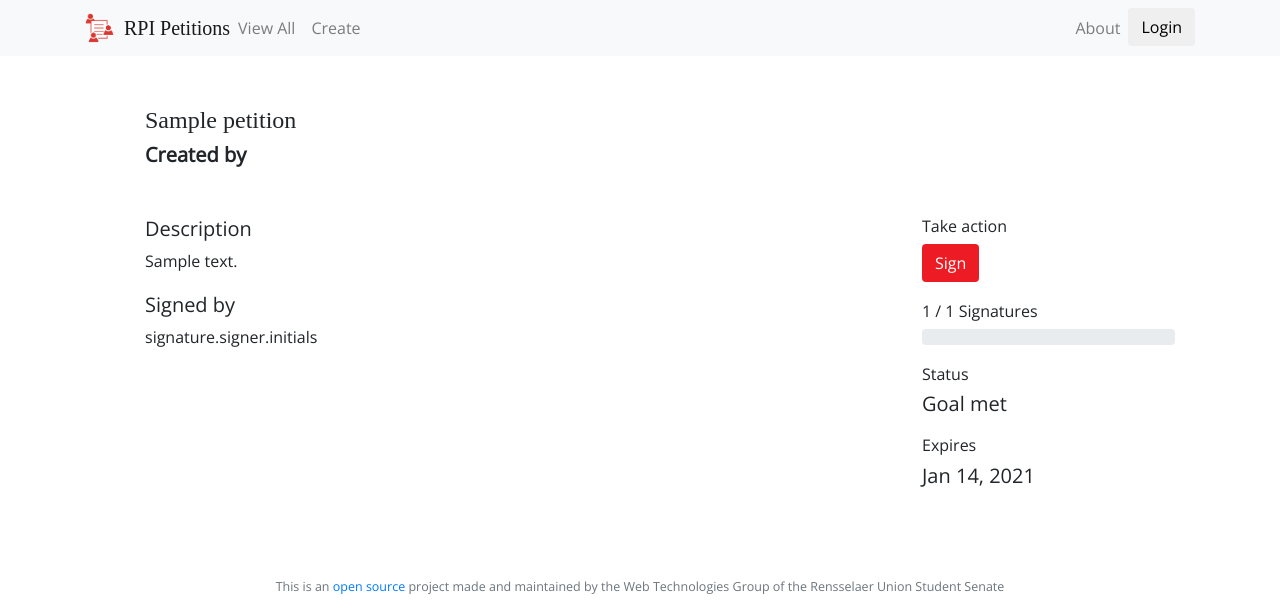
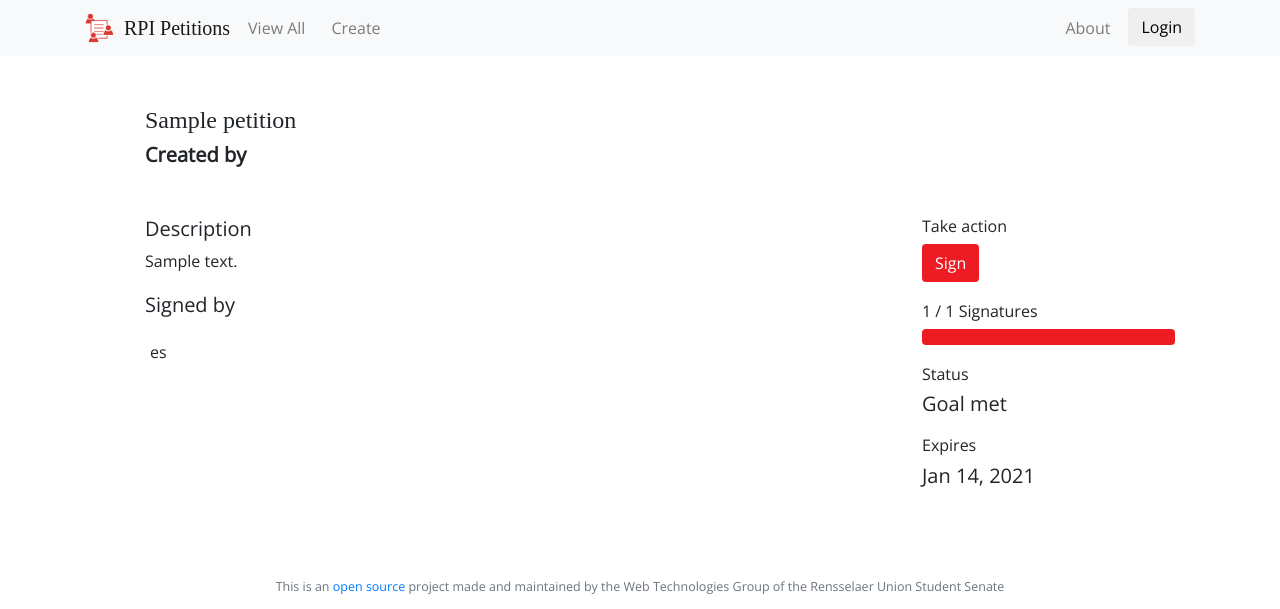
Before and after one commit to wtg/petitions-rewrite, a Django app: page /petition/1 in a window 1280 px wide. Shown: the top 609 px of the page. Run offline with Django 3.2, Linux system fonts and the light colour scheme; tables that the repository leaves empty hold one stand-in row (values such as "Sample post"); some libraries are stand-ins or nearby versions; some web fonts are replaced.

Commit message:
Updated front end

```diff
--- a/index/static/petition/style.css
+++ b/index/static/petition/style.css
@@ -12,8 +12,12 @@
     width: 100%;
 }
 
-.nav-link {
-    color: #000000;
+.nav-link, .btn-link {
+    color: gray;
+}
+
+.nav-item {
+    padding-left: 10px;
 }
 
 .wtg-logo {
@@ -91,7 +95,7 @@
     color: #505050;
 }
 
-.link, .link:hover {
+.link, .link:hover, .btn-link:hover {
     color: gray;
 }
 
@@ -127,3 +131,26 @@
     background-color: #ed1c24;
     color: white;
 }
+
+#sign-btn:hover {
+    background-color: #ebebeb;
+    border-color: #ed1c24;
+    color: #ed1c24;
+}
+
+.flex-sig-container {
+    display: flex;
+    flex-flow: row wrap;
+    list-style-type: none;
+    padding-left: 0px;
+}
+
+.flex-sig {
+    padding: 5px;
+    margin-top: 10px;
+    text-align: center;
+}
+
+.progress-bar {
+    background-color: #ed1c24 !important;
+}
--- a/index/templates/base.html
+++ b/index/templates/base.html
@@ -33,9 +33,15 @@
                   <li class="nav-item">
                       <a class="nav-link" href="">About</a>
                   </li>
+
                   <li class="nav-item">
-                      <button class="btn" href="">Login</button>
-                  </li>
+                      {% if user.is_authenticated %}
+                        <a class="btn-link" href="{% url 'cas_ng_logout' %}"><button class="btn">Logout</button></a>
+                      {% else %}
+                        <a class="btn-link" href="{% url 'cas_ng_login' %}"><button class="btn">Login</button></a>
+                      {% endif %}
+                    </li>
+
                 </ul>
               </div>
           </div>
--- a/index/templates/detail.html
+++ b/index/templates/detail.html
@@ -17,24 +17,26 @@
 
             <div class="signatures">
                 <h5>Signed by</h5>
-                {% for signature in signatures %}
-                    <p>signature.signer.initials</p>
-                {% empty %}
-                    <p>No signatures yet</p>
-                {% endfor %}
+                <ul class="flex-sig-container">
+                    {% for signature in signatures %}
+                    <li class="flex-sig">{{ signature.get_initials }}</li>
+                    {% empty %}
+                    <li class="flex-sig">No signatures yet</li>
+                    {% endfor %}
+                </ul>
             </div>
         </div>
 
         <div class="right">
             <div class="info">
                 <h6>Take action</h6>
-                <button class="btn" href="#" id="sign-btn">Sign</button>
+                <a class="sign-link" href="{% load sign_tags %} {% get_sign_url petition user %}"><button class="btn" id="sign-btn">Sign</button></a>
             </div>
 
             <div class="info">
                 <h6>{{signatures.count}} / {{petition.expected_sig}} Signatures</h6>
                 <div class="progress">
-                    <div class="progress-bar" role="progressbar" aria-valuenow={{signatures.count}} aria-valuemin="0" aria-valuemax={{petition.expected_sig}}></div>
+                    <div class="progress-bar" role="progressbar" style="width: {{progress_percent}}%;" aria-valuenow="{{signatures.count}}" aria-valuemin="0" aria-valuemax="{{petition.expected_sig}}"></div>
                 </div>
             </div>
 
@@ -48,9 +50,5 @@
                 <h5> {{ date|date:'M d, Y' }} </h5>
             </div>
     </div>
-
-
-
-
 </div>
 {% endblock %}
```
